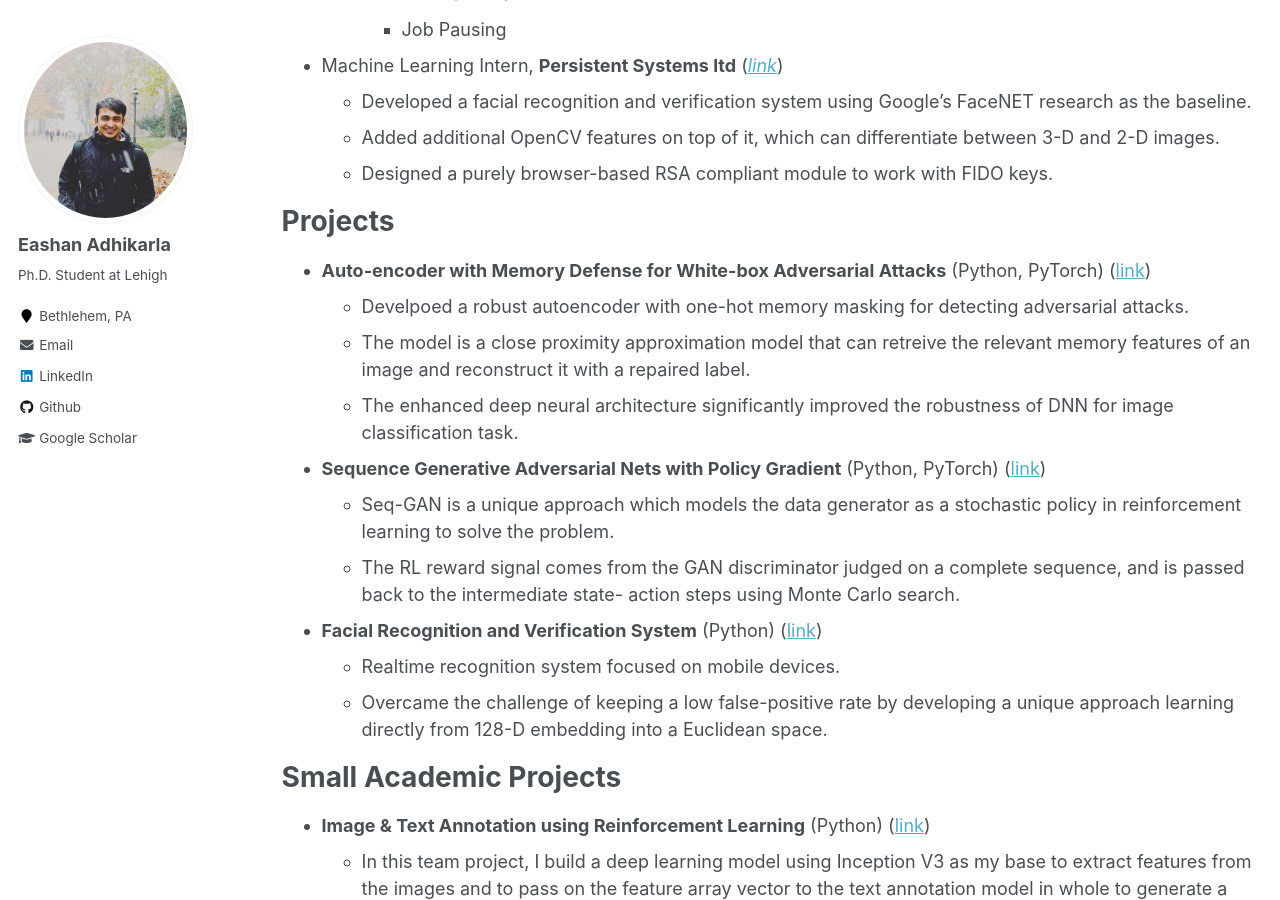
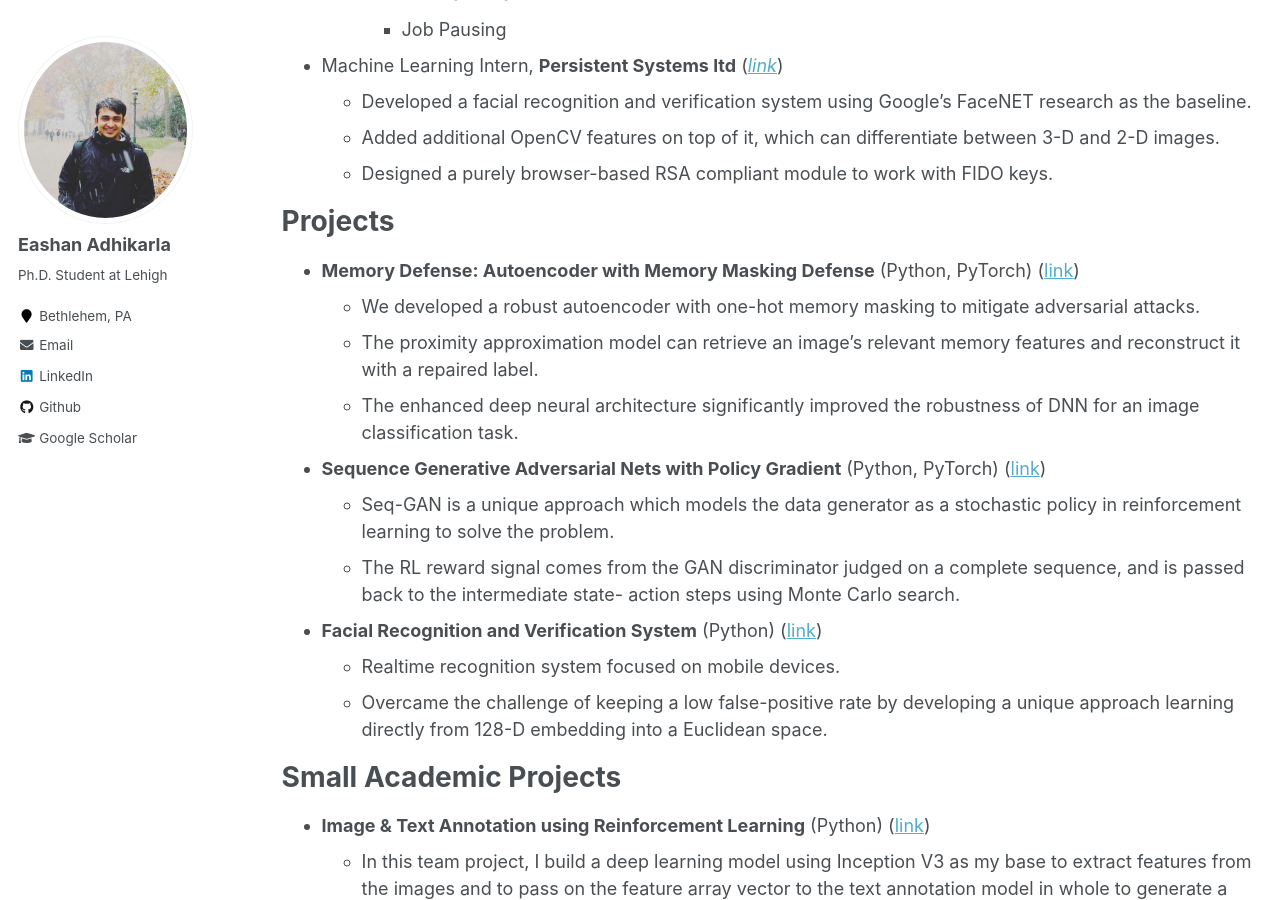
Before and after one commit to eashanadhikarla/eashanadhikarla.github.io, a Jekyll site: the page built from _pages/cv.md, in a window 1280 px wide and 900 px high, scrolled down 1165 px. Built offline with Jekyll 4.4.1, drawn with Linux system fonts in a browser that asks for light colours.

Commit message:
description update

```diff
--- a/_pages/cv.md
+++ b/_pages/cv.md
@@ -50,10 +50,10 @@ Work experience
 
 Projects
 ========
-* <b>Auto-encoder with Memory Defense for White-box Adversarial Attacks</b> (Python, PyTorch) (<a href="https://github.com/eashanadhikarla/">link</a>)
-  * Develpoed a robust autoencoder with one-hot memory masking for detecting adversarial attacks.
-  * The model is a close proximity approximation model that can retreive the relevant memory features of an image and reconstruct it with a repaired label.
-  * The enhanced deep neural architecture significantly improved the robustness of DNN for image classification task.
+* <b>Memory Defense: Autoencoder with Memory Masking Defense</b> (Python, PyTorch) (<a href="https://github.com/eashanadhikarla/">link</a>)
+  * We developed a robust autoencoder with one-hot memory masking to mitigate adversarial attacks.
+  * The proximity approximation model can retrieve an image's relevant memory features and reconstruct it with a repaired label.
+  * The enhanced deep neural architecture significantly improved the robustness of DNN for an image classification task.
 
 * <b>Sequence Generative Adversarial Nets with Policy Gradient</b> (Python, PyTorch) (<a href="https://github.com/eashanadhikarla/seqGAN">link</a>)
   * Seq-GAN is a unique approach which models the data generator as a stochastic policy in reinforcement learning to solve the problem.
```
Also changed, not shown: _projects/project_4.md (+1 -1 lines).
